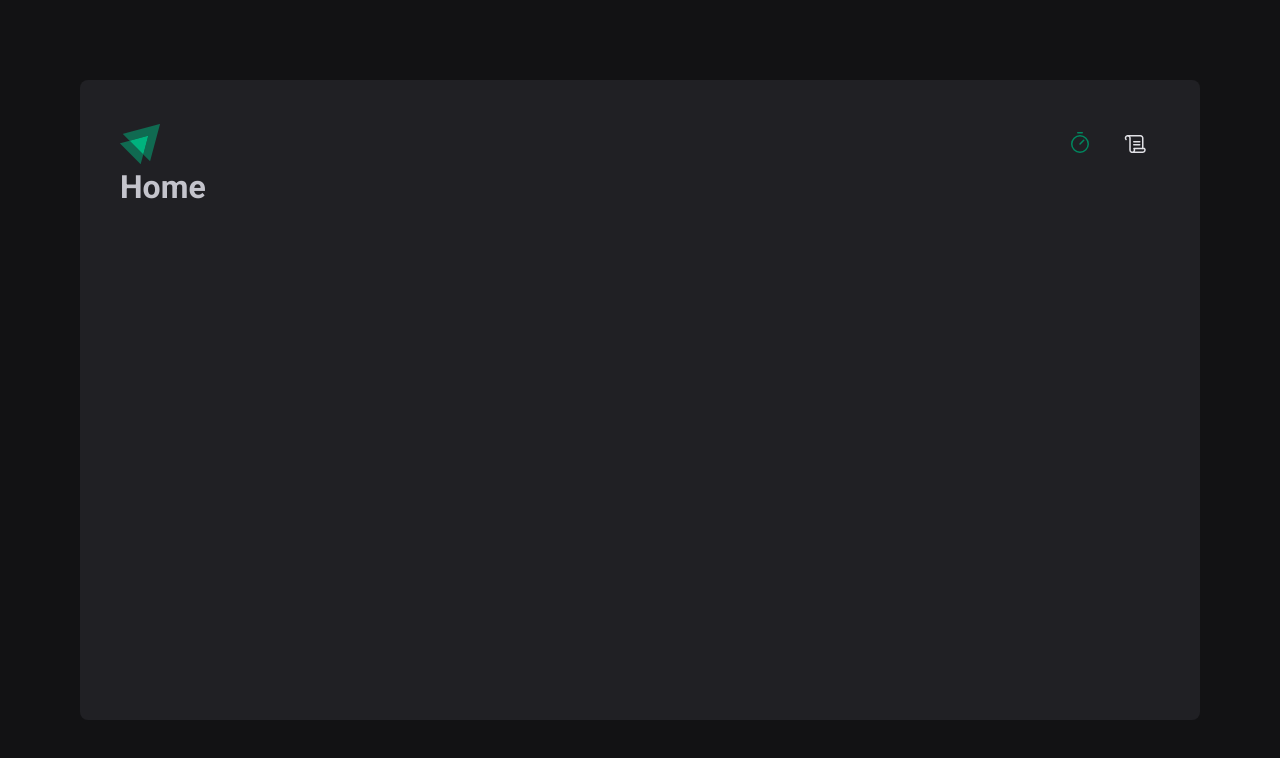
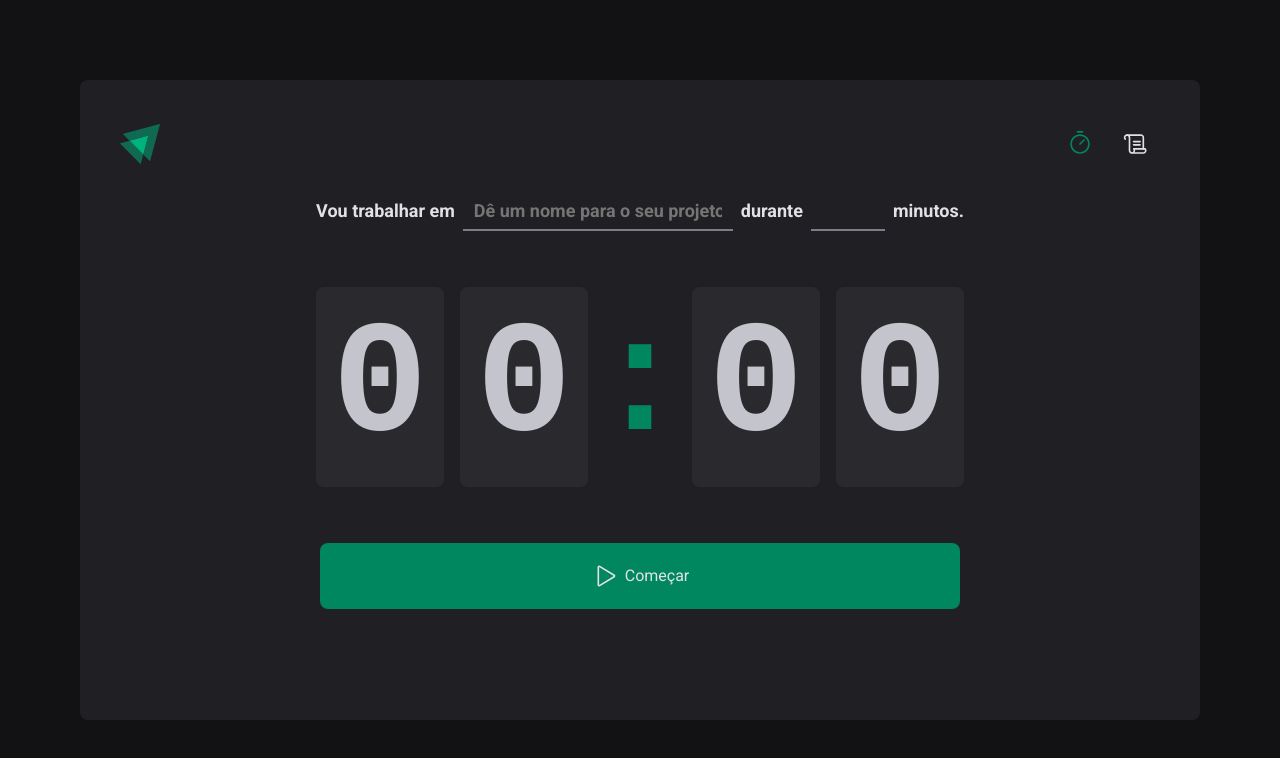
Before and after one commit to IgorWeisss/Ignite-projeto-2-timer, a React (Vite) app: page / in a window 1280 px wide. Shown: the top 758 px of the page. Built offline with nearby package versions, Linux system fonts and the light colour scheme.

Commit message:
Página: Home

```diff
--- a/src/Router.tsx
+++ b/src/Router.tsx
@@ -1,7 +1,7 @@
 import { Route, Routes } from 'react-router-dom'
 import { Home } from './pages/Home'
 import { History } from './pages/History'
-import { DefaultLayout } from './@types/layouts/DefaultLayout'
+import { DefaultLayout } from './layouts/DefaultLayout'
 
 export function Router() {
   return (
--- a/src/components/Header/index.tsx
+++ b/src/components/Header/index.tsx
@@ -9,10 +9,10 @@ export function Header() {
       <Logo />
       <nav>
         <NavLink to={'/'} title="Timer">
-          <Timer size={24} />
+          <Timer size={26} />
         </NavLink>
         <NavLink to={'/historico'} title="Histórico">
-          <Scroll size={24} />
+          <Scroll size={26} />
         </NavLink>
       </nav>
     </HeaderContainer>
--- a/src/components/Header/styles.ts
+++ b/src/components/Header/styles.ts
@@ -4,6 +4,8 @@ export const HeaderContainer = styled.header`
   display: flex;
   align-items: center;
   justify-content: space-between;
+
+  z-index: 10;
 
   nav {
     display: flex;
--- a/src/@types/layouts/DefaultLayout/index.tsx
+++ b/src/layouts/DefaultLayout/index.tsx
@@ -1,5 +1,5 @@
 import { Outlet } from 'react-router-dom'
-import { Header } from '../../../components/Header'
+import { Header } from '../../components/Header'
 import { LayoutContainer } from './styles'
 
 export function DefaultLayout() {
--- a/src/pages/Home.tsx
+++ /dev/null
@@ -1,3 +0,0 @@
-export function Home() {
-  return <h1>Home</h1>
-}
--- /dev/null
+++ b/src/pages/Home/index.tsx
@@ -0,0 +1,33 @@
+import { Play } from 'phosphor-react'
+import { CounterContainer, CounterSeparator, HomeContainer } from './styles'
+
+export function Home() {
+  return (
+    <HomeContainer>
+      <form id="pomodoroForm">
+        <label htmlFor="projectName">Vou trabalhar em </label>
+        <input
+          type="text"
+          id="projectName"
+          placeholder="Dê um nome para o seu projeto"
+        />
+        <label htmlFor="minutesAmount">durante </label>
+        <input type="number" id="minutesAmount" />
+        <span>minutos.</span>
+      </form>
+
+      <CounterContainer>
+        <span>0</span>
+        <span>0</span>
+        <CounterSeparator>:</CounterSeparator>
+        <span>0</span>
+        <span>0</span>
+      </CounterContainer>
+
+      <button type="submit" form="pomodoroForm">
+        <Play size={26} />
+        Começar
+      </button>
+    </HomeContainer>
+  )
+}
--- /dev/null
+++ b/src/pages/Home/styles.ts
@@ -0,0 +1,99 @@
+import styled from 'styled-components'
+
+export const HomeContainer = styled.div`
+  display: flex;
+  flex-direction: column;
+  flex: 1;
+  align-items: center;
+  justify-content: center;
+  margin-top: -3rem;
+
+  gap: 3.5rem;
+
+  form {
+    display: flex;
+    align-items: center;
+    justify-content: center;
+    gap: 0.5rem;
+
+    flex-wrap: wrap;
+
+    -webkit-font-smoothing: antialiased;
+    font-size: 1.125rem;
+    font-weight: bold;
+    line-height: 1.6;
+    color: ${(props) => props.theme['gray-100']};
+  }
+
+  form input {
+    padding: 0.5rem 0.6875rem;
+
+    font-family: 'Roboto', sans-serif;
+    font-size: 1.125rem;
+    font-weight: bold;
+
+    background-color: transparent;
+    border: 0;
+    border-bottom: 2px solid ${(props) => props.theme['gray-500']};
+    color: ${(props) => props.theme['gray-100']};
+  }
+
+  form::placeholder {
+    color: ${(props) => props.theme['gray-500']};
+  }
+
+  #projectName {
+    width: 16.875rem;
+  }
+
+  #minutesAmount {
+    width: 4.625rem;
+  }
+
+  button {
+    display: flex;
+    align-items: center;
+    justify-content: center;
+
+    padding: 1.25rem;
+    width: 40rem;
+    border-radius: 8px;
+    border: 0;
+    gap: 0.5rem;
+    cursor: pointer;
+
+    background-color: ${(props) => props.theme['green-500']};
+    color: ${(props) => props.theme['gray-100']};
+  }
+`
+
+export const CounterContainer = styled.main`
+  display: flex;
+  gap: 1rem;
+
+  font-family: 'Roboto-mono', monospace;
+  font-size: 10rem;
+  line-height: 7.5rem;
+  font-weight: bold;
+
+  span {
+    display: flex;
+    padding: 2.5rem 1rem;
+    width: 8rem;
+    align-items: center;
+    justify-content: center;
+
+    background-color: ${(props) => props.theme['gray-700']};
+    border-radius: 8px;
+  }
+`
+
+export const CounterSeparator = styled.div`
+  display: flex;
+  align-items: center;
+  justify-content: center;
+  width: 4.5rem;
+
+  font-family: 'Roboto-mono', monospace;
+  color: ${(props) => props.theme['green-500']};
+`
--- a/src/styles/global.ts
+++ b/src/styles/global.ts
@@ -9,7 +9,10 @@ export const GlobalStyles = createGlobalStyle`
 
   :focus {
     outline: 0;
-    /* box-shadow: 0 0 0 2px ${(props) => props.theme['green-500']}; */
+  }
+
+  :focus-visible {
+    box-shadow: 0 0 0 2px ${(props) => props.theme['green-500']};
   }
 
   body {
```
Also changed, not shown: src/layouts/DefaultLayout/styles.ts (renamed from src/@types/layouts/DefaultLayout/styles.ts), src/pages/History/index.tsx (renamed from src/pages/History.tsx).
